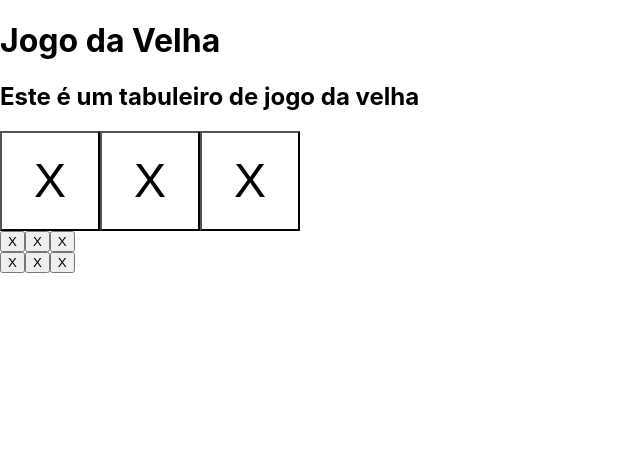
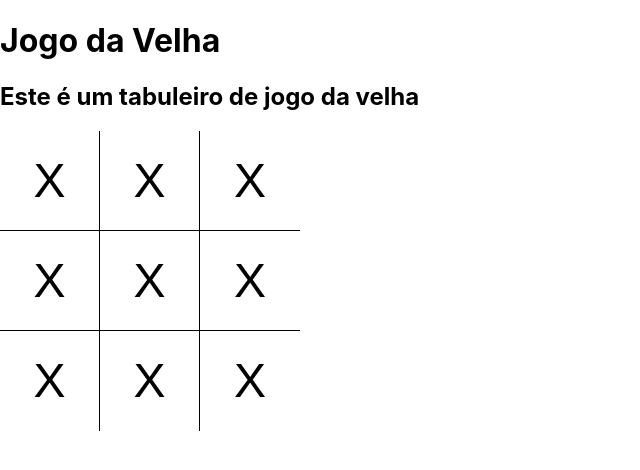
Before and after one commit to scaramuzzini/ocean-frontend-2024-07-08, a React (Create React App) app: page / in a window 1280 px wide. Shown: the top 470 px of the page, without its empty margins (0-640 px from the left). Built offline with nearby package versions, Linux system fonts and the light colour scheme.

Commit message:
Estilização dos quadrados e criação do componente Quadrado

```diff
--- a/src/Jogo.css
+++ b/src/Jogo.css
@@ -7,4 +7,14 @@
     width: 100px;
     height: 100px;
     font-size: 48px;
+    border: none;
 }
+
+/* Bordas internas para as células, exceto a última coluna e linha */
+.linha .quadrado:not(:last-child) {
+    border-right: 1px solid black;
+}
+
+.linha:not(:last-child) .quadrado {
+    border-bottom: 1px solid black;
+}
--- a/src/Jogo.js
+++ b/src/Jogo.js
@@ -1,23 +1,27 @@
 import './Jogo.css';
+
+function Quadrado() {
+    return <button className="quadrado">X</button>
+}
 
 function Tabuleiro() {
     return (
         <>
             <h2>Este é um tabuleiro de jogo da velha</h2>
             <div className="linha">
-                <button className="quadrado">X</button>
-                <button className="quadrado">X</button>
-                <button className="quadrado">X</button>
+                <Quadrado />
+                <Quadrado />
+                <Quadrado />
             </div>
             <div className="linha">
-                <button>X</button>
-                <button>X</button>
-                <button>X</button>
+                <Quadrado />
+                <Quadrado />
+                <Quadrado />
             </div>
             <div className="linha">
-                <button>X</button>
-                <button>X</button>
-                <button>X</button>
+                <Quadrado />
+                <Quadrado />
+                <Quadrado />
             </div>
         </>
     )
```
